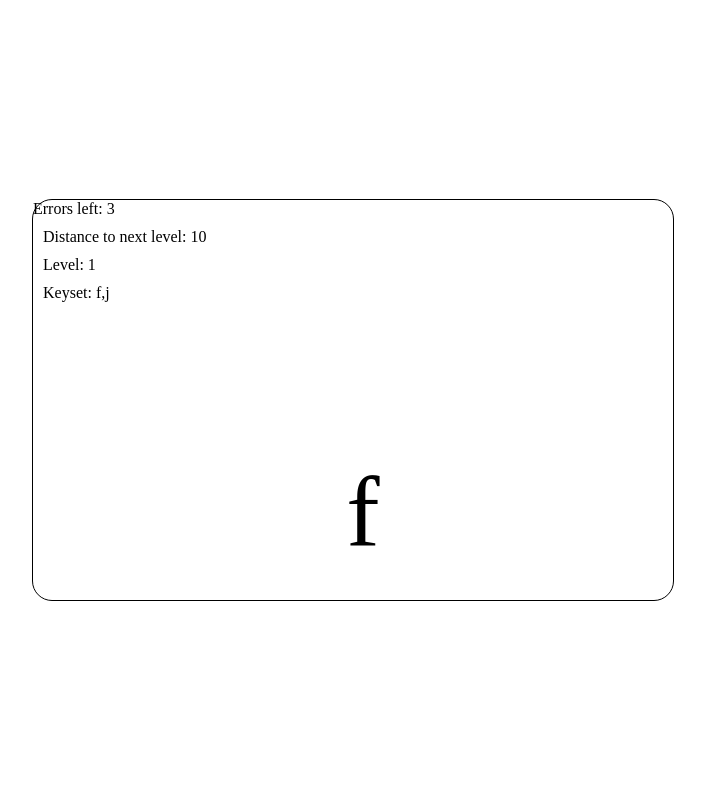
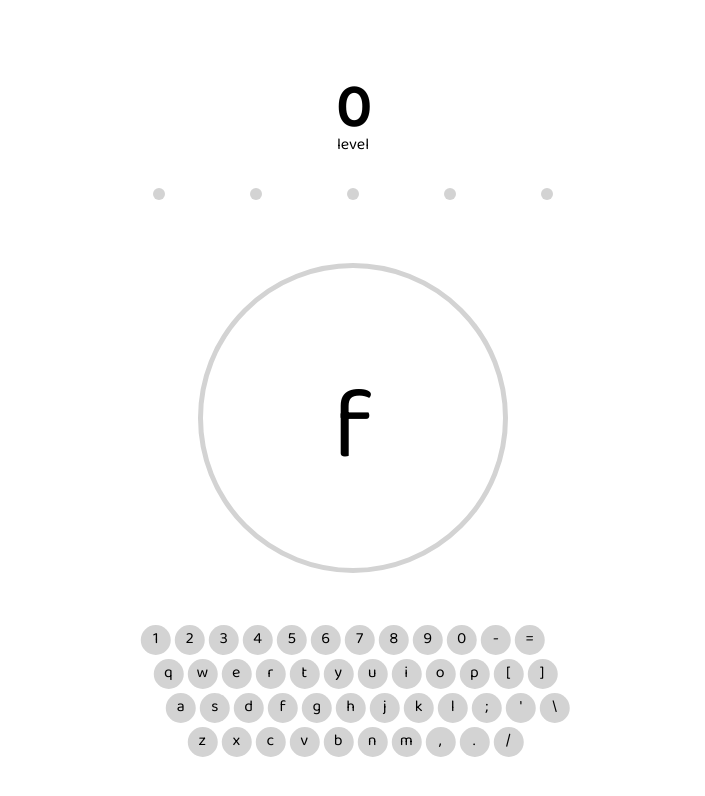
Before and after one commit to ChristopherZinger/Learn-Typing-Tool, a plain HTML site: page index.html in a window 1280 px wide. Shown: the whole page, without its empty margins (287-992 px from the left). Drawn offline with Linux system fonts and the light colour scheme.

Commit message:
added main elements of UI and css.

```diff
--- a/blindType.js
+++ b/blindType.js
@@ -1,3 +1,4 @@
+(function(){
   var level_content, state;
   const initMistakes = 5;
   const initToNextLevel = 10;
@@ -34,6 +35,24 @@ function init(){
       lv20:['1','='],
     };
 
+    // populate keyboard in HTML file
+    (function(){
+      var keys = [
+        ['1', '2', '3', '4', '5', '6', '7', '8', '9', 0, '-', '='],
+        ['q', 'w', 'e', 'r', 't', 'y', 'u', 'i', 'o', 'p', '[', ']'],
+        ['a', 's', 'd', 'f', 'g', 'h', 'j', 'k', 'l', ';', '\'', '\\'],
+        ['z', 'x', 'c', 'v', 'b', 'n', 'm', ',', '.', '/']
+      ]
+      for (var row=0; row<keys.length; row++){
+        var rowHTML = '';
+        console.log();
+        for(var key = 0; key < keys[row].length; key++){
+          rowHTML = rowHTML + `<div class="key">${keys[row][key]}</div>`
+        }
+        document.getElementById('row-'+row).innerHTML=rowHTML
+      }
+    })();
+
     state.charSet.push(
       level_content.lv1[0],
       level_content.lv1[1],
@@ -41,15 +60,14 @@ function init(){
     document.getElementById('next-letter').innerHTML = `${state.currChar}`
     updateScore()
     timer();
-  document.getElementById('currentLevel').innerHTML = `Level: ${state.currentLevel}`
+    document.getElementById('currentLevel').innerHTML = `${state.currentLevel}`
 
   }
 
   function timer (){
     clock = setTimeout(()=>{
-    console.log('time runed out. missed char: ', state.currChar);
       timer();
-    wrongAnswer();
+      wrongAnswer(null);
       updateScore();
       getRandChar();
     }, 2000)
@@ -66,23 +84,28 @@ function getRandChar(){
     },80)
   }
 
-function wrongAnswer(){
+  function wrongAnswer(e){
     state.mistakes > 1 ? state.mistakes-- : levelDown();
     // highlight red when wrong key
-  document.getElementById('next-letter').classList.toggle('red')
+    if(e!=null){
+      tag = document.getElementById('next-letter');
+      tag.classList.toggle('red');
+      tag.innerHTML = e.key;
       setTimeout(()=>{
-    document.getElementById('next-letter').classList.toggle('red')
+        tag.classList.toggle('red');
+        tag.innerHTML = state.currChar;
       },100)
+    }
   }
 
   function goodAnswer(){
     state.correct < initToNextLevel ? state.correct++ : levelUp();
   }
 
-function levelJumpReset(){
+  function newLevelReset(){
     state.correct = 0;
     state.mistakes = initMistakes;
-  document.getElementById('currentLevel').innerHTML = `Level: ${state.currentLevel}`
+    document.getElementById('currentLevel').innerHTML = `${state.currentLevel}`
   }
 
   function levelUp(){
@@ -92,16 +115,11 @@ function levelUp(){
           level_content['lv' + state.currentLevel][0],
           level_content['lv' + state.currentLevel][1],
         )
-      levelJumpReset();
+        newLevelReset();
     }else{
       // you won
       exitGameMode();
     }
-}
-
-function exitGameMode(){
-  clearTimeout(clock);
-  document.removeEventListener('keydown', evaluateKey);
   }
 
   function levelDown(){
@@ -111,7 +129,7 @@ function levelDown(){
       // gameover
       exitGameMode();
     }
-  levelJumpReset();
+    newLevelReset();
   }
 
   function updateScore(){
@@ -119,6 +137,11 @@ function updateScore(){
     document.getElementById('correctCounter').innerHTML = `Distance to next level:
     ${initToNextLevel-state.correct}`;
     document.getElementById('keyset').innerHTML = `Keyset: ${state.charSet}`
+  }
+
+  function exitGameMode(){
+    clearTimeout(clock);
+    document.removeEventListener('keydown', evaluateKey);
   }
 
   function evaluateKey(e){
@@ -129,22 +152,18 @@ function evaluateKey(e){
       timer();
       goodAnswer();
     }else{
-    wrongAnswer();
+      wrongAnswer(e);
     }
     updateScore();
   }
 
-
-
   var clock, body;
   init();
-
   // document.addEventListener('click', ()=>{
   //   levelUp();
   //   updateScore();
   // })
+  document.addEventListener('keydown', evaluateKey);
 
 
-
-
-document.addEventListener('keydown', evaluateKey);
+})();
--- a/index.css
+++ b/index.css
@@ -1,7 +1,16 @@
 *{
   margin: 0px;
   padding: 0px;
+  font-family: 'Baloo Da 2', cursive;
 }
+
+.center{
+  position: relative;
+  left: 50%;
+  transform: translateX(-50%);
+  text-align: center;
+}
+
 
 #body{
   position: relative;
@@ -13,32 +22,67 @@
   position: relative;
   left: 50%;
   top: 50%;
-  height: 50%;
-  width: 50%;
-  border: 1px solid black;
-  border-radius: 20px;
+  height: 85%;
+  width: 80%;
   transform: translate(-50%,-50%);
+}
+
+#level-text{
+  top: -30px;
+}
+#currentLevel{
+  font-size: 60px;
+}
+
+.mistakes{
+  /* background-color: black; */
+  width: 400px;
+  height: 25px;
+  display: flex;
+  justify-content: space-between;
+}
+
+.mistake-point{
+  height: 12px;
+  width: 12px;
+  background-color: lightgray;
+  border-radius: 10px;
 }
 
 #game-wrapper{
   position: relative;
-  width: 100%;
-  height: 100%;
+  margin-top: 50px;
+  width: 300px;
+  height: 300px;
+  border-radius: 200px;
+  border: 5px solid lightgray
+}
 
+#keyboard{
+  top: 50px;
+  transform: translateX(-51%);
 }
 
 #next-letter{
   position: relative;
   left: 50%;
-  top: 50%;
+  top: 54%;
   transform: translate(-50%,-50%);
   text-align: center;
   font-size: 100px;
 }
 
-.counter{
-  margin: 10px;
+.key{
+  position: relative;
+  display: inline-block;
+  text-align: center;
+  width: 30px;
+  height: 30px;
+  border-radius: 50px;
+  background-color: lightgray;
+  margin: 2px;
 }
+
 
 .transparent{
   opacity: 0;
--- a/index.html
+++ b/index.html
@@ -3,21 +3,33 @@
   <head>
     <meta charset="utf-8">
     <link rel="stylesheet" href="index.css">
+
+  <link href="https://fonts.googleapis.com/css2?family=Baloo+Da+2&display=swap" rel="stylesheet">
+
     <title>Blind Type</title>
   </head>
   <body id="body">
 
     <div id="wrapper">
-      <div id="game-wrapper">
-        <div id="mistakesCounter">mistakes</div>
-        <div id="correctCounter" class="counter">correct</div>
-        <div id="currentLevel" class="counter">Current level</div>
-        <div id="keyset" class="counter">keyset</div>
+      <h2 id="currentLevel" class="center counter">0</h2>
+      <div id="level-text" class="center">level</div>
+      <div class="mistakes center">
+        <div id="m1" class="mistake-point"></div>
+        <div id="m2" class="mistake-point"></div>
+        <div id="m3" class="mistake-point"></div>
+        <div id="m4" class="mistake-point"></div>
+        <div id="m5" class="mistake-point"></div>
+      </div>
+      <div id="game-wrapper" class="center">
         <div id="next-letter" class="counter"> </div>
       </div>
-
+      <div id="keyboard" class="center">
+        <div id="row-0"></div>
+        <div id="row-1" style="margin-left:25px;"></div>
+        <div id="row-2" style="margin-left:50px;"></div>
+        <div id="row-3" style="margin-left:25px;"></div>
+      </div>
     </div>
-
     <script type="text/javascript" src="blindType.js">
 
     </script>
```
Also changed, not shown: 1 other file. Lines whose indentation alone changed are shown as unchanged.
